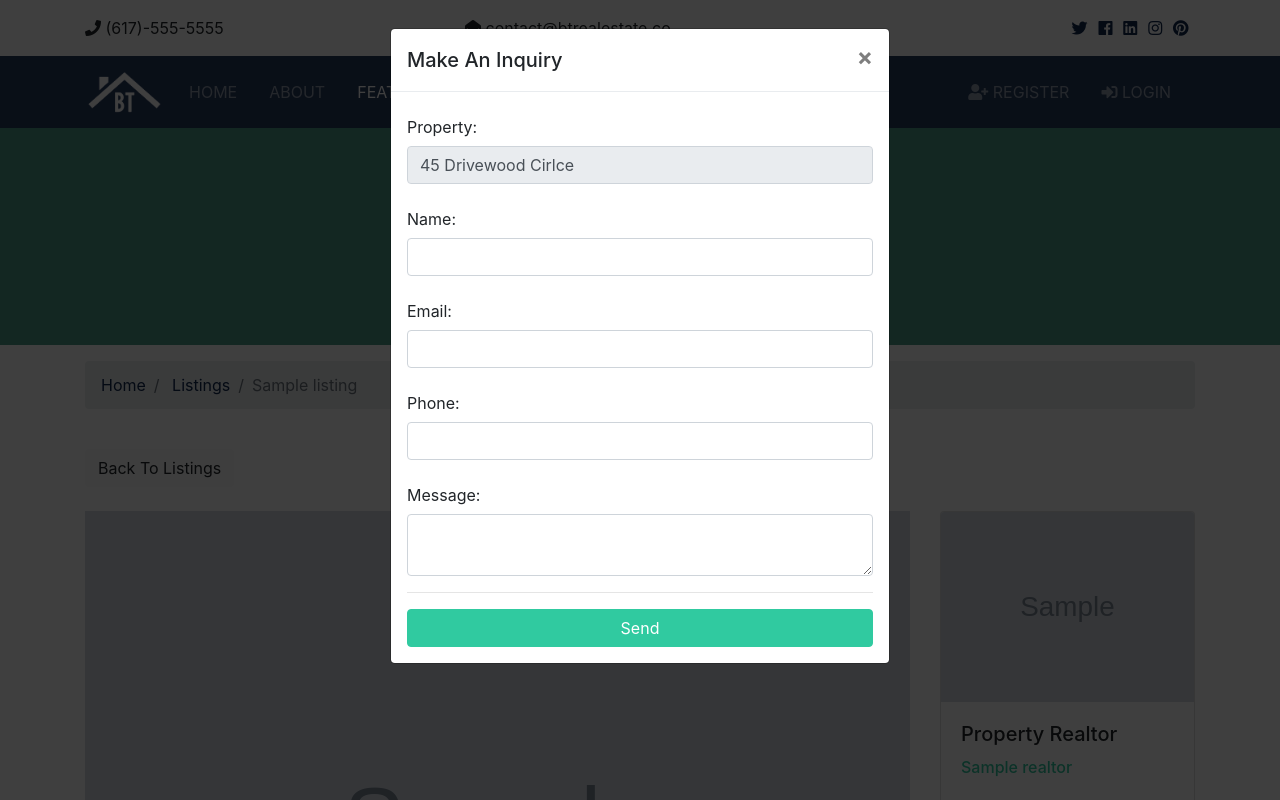
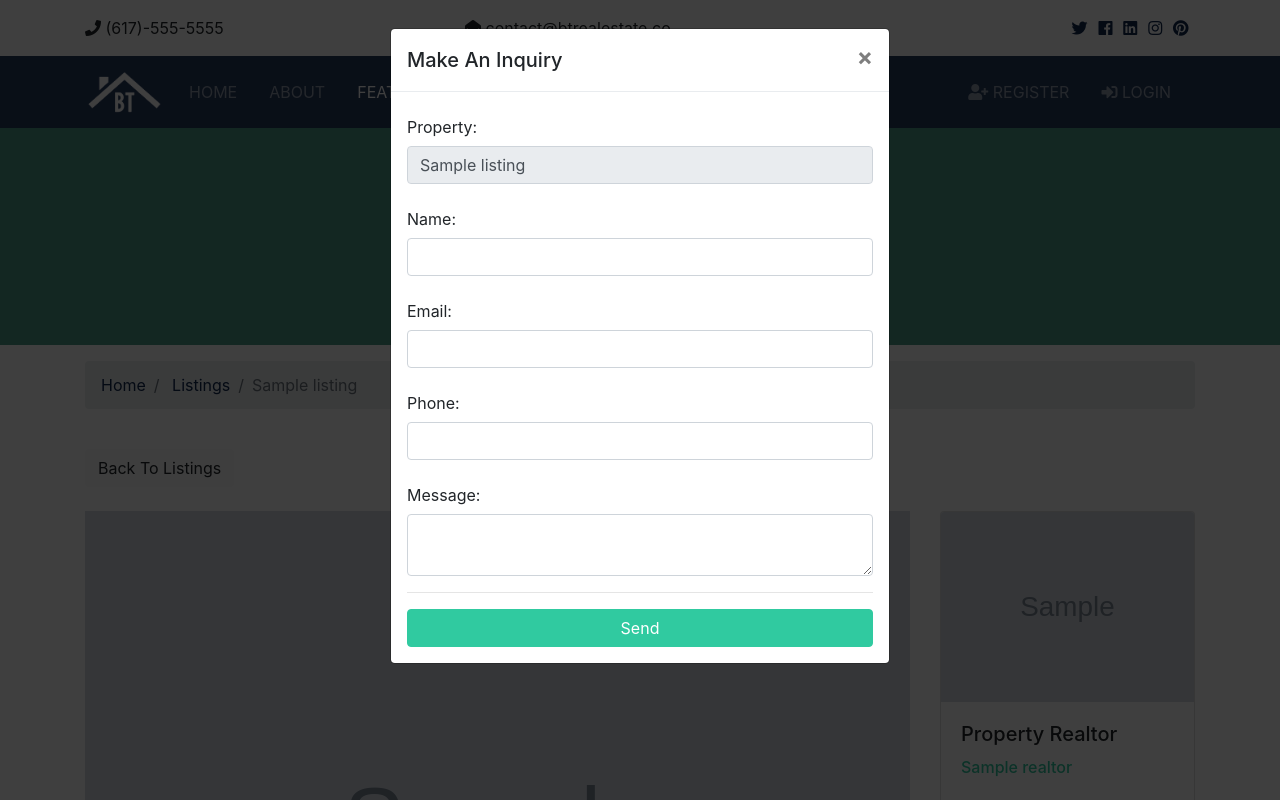
Before and after one commit to Dutt23/Django, a Django app: template templates/listings/listing.html in a window 1280 px wide, after a click on "Make An Inquiry". Run offline with Django 3.2, Linux system fonts and the light colour scheme; the template is opened without the code that fills it: most values are stand-ins (such as "Sample title", 1, 10 or a date in 2020); grey boxes marked "Sample" are stand-in pictures; some libraries are stand-ins or nearby versions.

Commit message:
Add dynamic value for inquiry

```diff
--- a/templates/listings/listing.html
+++ b/templates/listings/listing.html
@@ -172,7 +172,7 @@
                     <form>
                         <div class="form-group">
                             <label for="property_name" class="col-form-label">Property:</label>
-                            <input type="text" name="listing" class="form-control" value="45 Drivewood Cirlce" disabled>
+                            <input type="text" name="listing" class="form-control" value="{{ listing.title }}" disabled>
                         </div>
                         <div class="form-group">
                             <label for="name" class="col-form-label">Name:</label>
```
